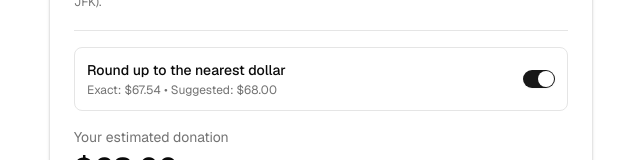
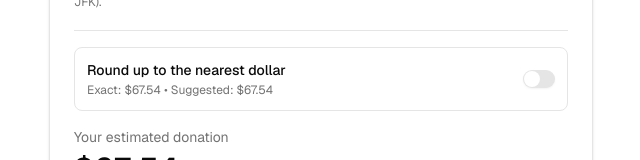
Before and after one commit to onetwothreebutter/habitat-solar-v2, a Next.js app: page / in a window 1280 px wide. Shown: the part 1236-1396 px from the top of the page, without its empty margins (31-671 px from the left). Built offline with nearby package versions, Linux system fonts and the light colour scheme.

Commit message:
feat: default roundUp value to false
Set "Round up" toggle to unchecked by default.

Co-authored-by: Eric Johnson <3291622+onetwothreebutter@users.noreply.github.com>

```diff
--- a/components/donation-calculator.tsx
+++ b/components/donation-calculator.tsx
@@ -57,7 +57,7 @@ function useAnimatedNumber(value: number, duration: number = 500) {
 
 export default function DonationCalculator() {
   const [kg, setKg] = useState<string>("307")
-  const [roundUp, setRoundUp] = useState<boolean>(true)
+  const [roundUp, setRoundUp] = useState<boolean>(false)
 
   // Flight lookup state
   const [origin, setOrigin] = useState("")
```
